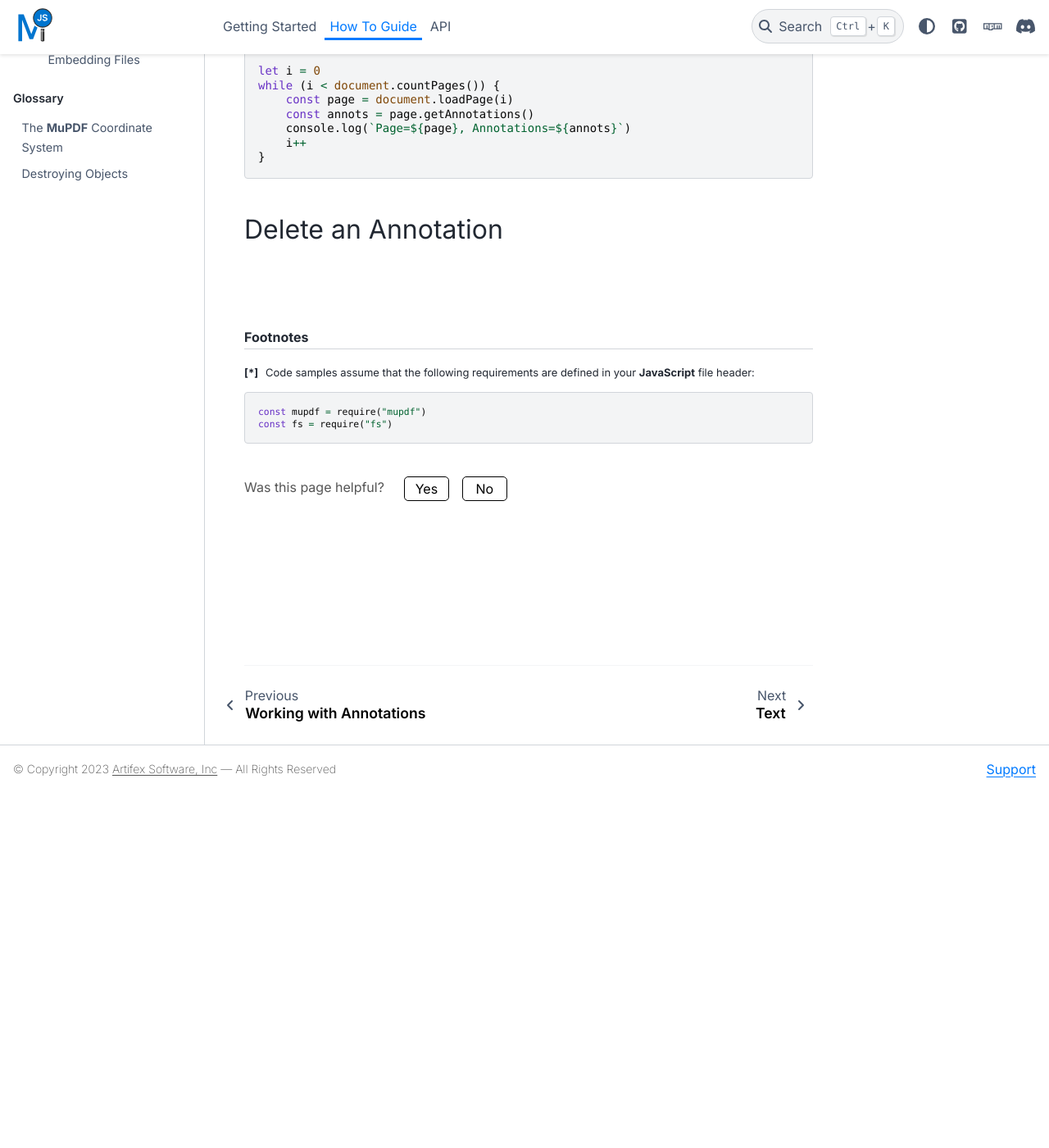
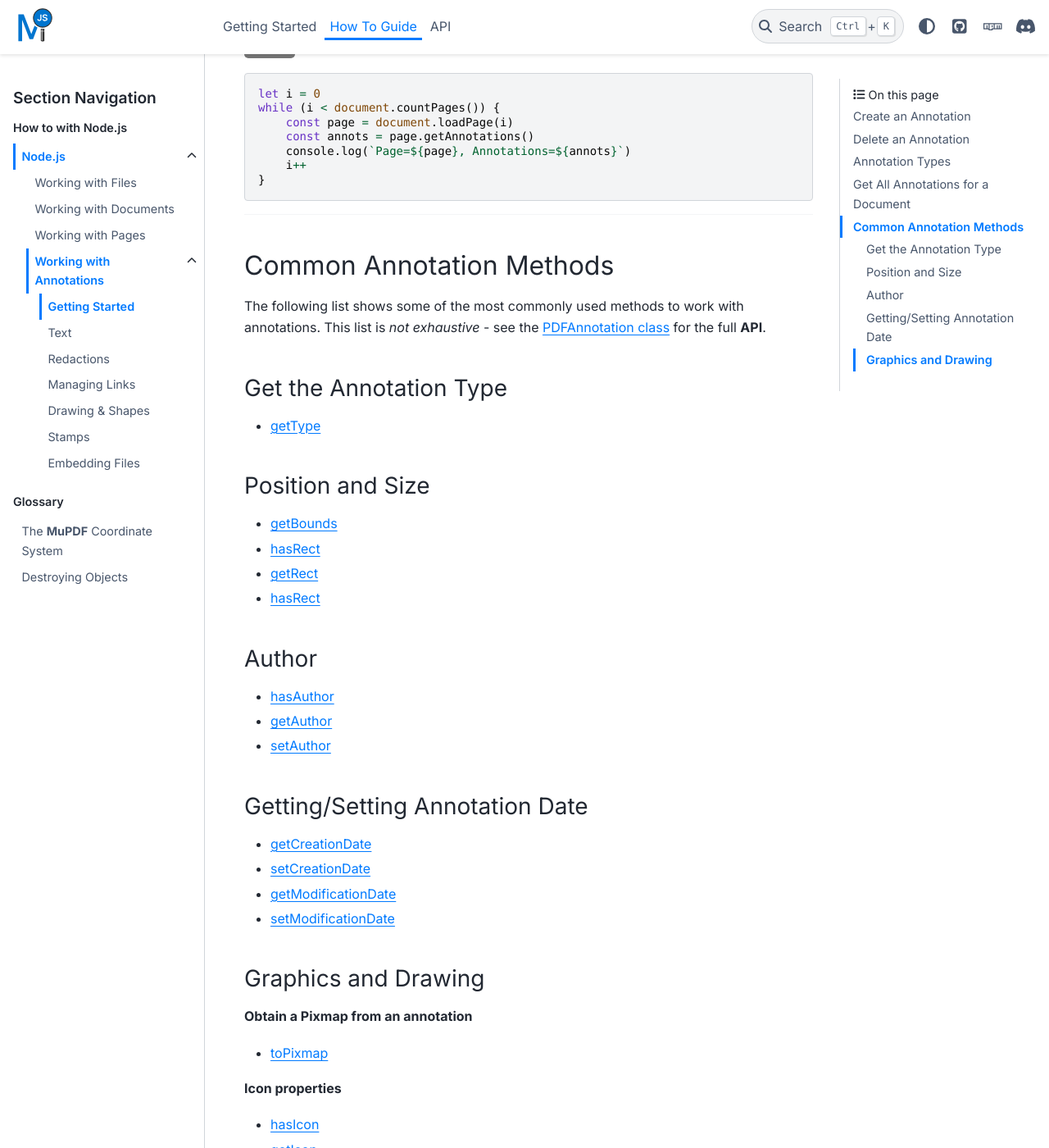
Before and after one commit to ArtifexSoftware/mupdf.js, a Sphinx documentation site: the page built from docs/how-to-guide/node/annotations/getting-started/index.rst, in a window 1280 px wide and 1400 px high, scrolled down 2588 px. Shown: the whole window at 82% size. Built offline with Sphinx 7.4.7 and the PyData theme 0.15.4, drawn with Linux system fonts in a browser that asks for light colours; before the commit the page ends 3555 px from its top, so only the background shows below that; some of the changed text lies outside the part shown.

Commit message:
Updates Annotations: getting started with generic PDF methods.
- Adds "Add Text" example.

```diff
--- a/docs/footer.rst
+++ b/docs/footer.rst
@@ -98,7 +98,7 @@
          for (var i=0;i<footerItem.length;i++) {
             const copyright = footerItem[i].getElementsByClassName("copyright");
             for (var j=0;j<copyright.length;j++) {
-               copyright[j].innerHTML = "&copy; Copyright 2023 <a href='https://artifex.com' target=_blank>Artifex Software, Inc</a> — All Rights Reserved";
+               copyright[j].innerHTML = "&copy; Copyright 2024 <a href='https://artifex.com' target=_blank>Artifex Software, Inc</a> — All Rights Reserved";
             }
          }
 
@@ -154,8 +154,10 @@
 .. _Rectangles: https://mupdf.readthedocs.io/en/latest/mutool-run-js-api.html#rectangles
 .. _addEmbeddedFile: https://mupdf.readthedocs.io/en/latest/mupdf-js.html#addEmbeddedFile
 .. _PDFPage: https://mupdf.readthedocs.io/en/latest/mutool-run-js-api.html#pdfpage
+.. _PDFAnnotation class:
 .. _PDFAnnotation: https://mupdf.readthedocs.io/en/latest/mupdf-js.html#pdfannotation
 .. _createAnnotation: https://mupdf.readthedocs.io/en/latest/mutool-run-js-api.html#createAnnotation
+.. _deleteAnnotation: https://mupdf.readthedocs.io/en/latest/mutool-run-js-api.html#deleteAnnotation
 .. _setIcon:
 .. _change the look of the icon: https://mupdf.readthedocs.io/en/latest/mutool-object-pdf-annotation.html#setIcon
 .. _QuadPoints: https://mupdf.readthedocs.io/en/latest/mupdf-js.html#setQuadPoints
--- a/docs/how-to-guide/node/annotations/getting-started/index.rst
+++ b/docs/how-to-guide/node/annotations/getting-started/index.rst
@@ -23,6 +23,20 @@
 .. code-block:: javascript
 
     let annotation = page.createAnnotation("Text")
+
+
+.. _Node_How_To_Guide_Annotations_Getting_Started_Annotation_Deletion:
+
+Delete an Annotation
+--------------------------
+
+To delete an annotation use the `deleteAnnotation`_ method on the `PDFPage`_ class.
+
+|example_tag|
+
+.. code-block:: javascript
+
+    page.deleteAnnotation(annotation)
 
 
 Annotation Types
@@ -130,14 +144,6 @@
 
 
 
-Annotation Properties
---------------------------------------------
-
-List the common properties ...
-
-- Setting size and position with `setRect`.
-
-"Cour", "Helv", "TiRo"
 
 
 .. _Node_How_To_Get_All_Annotations:
@@ -159,11 +165,77 @@
         i++
     }
 
+----
 
-.. _Node_How_To_Delete_and_Annotation:
 
-Delete an Annotation
---------------------------
+Common Annotation Methods
+--------------------------------------------
+
+The following list shows some of the most commonly used methods to work with annotations. This list is *not exhaustive* - see the `PDFAnnotation class`_ for the full **API**.
+
+
+Get the Annotation Type
+~~~~~~~~~~~~~~~~~~~~~~~~~~~
+
+- `getType <https://mupdf.readthedocs.io/en/latest/mupdf-js.html#id42>`_
+
+
+
+Position and Size
+~~~~~~~~~~~~~~~~~~~~~~~~~~~~~~~~~~~~~~~~~~~~~~
+
+- `getBounds <https://mupdf.readthedocs.io/en/latest/mupdf-js.html#id35>`_
+- `hasRect <https://mupdf.readthedocs.io/en/latest/mupdf-js.html#hasRect>`_
+- `getRect <https://mupdf.readthedocs.io/en/latest/mupdf-js.html#getRect>`_
+- `hasRect <https://mupdf.readthedocs.io/en/latest/mupdf-js.html#setRect>`_
+
+
+Author
+~~~~~~~~~~
+
+
+- `hasAuthor <https://mupdf.readthedocs.io/en/latest/mupdf-js.html#hasAuthor>`_
+- `getAuthor <https://mupdf.readthedocs.io/en/latest/mupdf-js.html#getAuthor>`_
+- `setAuthor <https://mupdf.readthedocs.io/en/latest/mupdf-js.html#setAuthor>`_
+
+
+Getting/Setting Annotation Date
+~~~~~~~~~~~~~~~~~~~~~~~~~~~~~~~~~~~~
+
+
+- `getCreationDate <https://mupdf.readthedocs.io/en/latest/mupdf-js.html#getCreationDate>`_
+- `setCreationDate <https://mupdf.readthedocs.io/en/latest/mupdf-js.html#setCreationDate>`_
+- `getModificationDate <https://mupdf.readthedocs.io/en/latest/mupdf-js.html#getModificationDate>`_
+- `setModificationDate <https://mupdf.readthedocs.io/en/latest/mupdf-js.html#setModificationDate>`_
+
+Graphics and Drawing
+~~~~~~~~~~~~~~~~~~~~~~~~~~
+
+**Obtain a Pixmap from an annotation**
+
+
+- `toPixmap <https://mupdf.readthedocs.io/en/latest/mupdf-js.html#id37>`_
+
+**Icon properties**
+
+
+- `hasIcon <https://mupdf.readthedocs.io/en/latest/mupdf-js.html#hasIcon>`_
+- `getIcon <https://mupdf.readthedocs.io/en/latest/mupdf-js.html#getIcon>`_
+- `setIcon <https://mupdf.readthedocs.io/en/latest/mupdf-js.html#setIcon>`_
+
+
+**Color and opacity**
+
+
+- `getColor <https://mupdf.readthedocs.io/en/latest/mupdf-js.html#getColor>`_
+- `setColor <https://mupdf.readthedocs.io/en/latest/mupdf-js.html#setColor>`_
+- `hasInteriorColor <https://mupdf.readthedocs.io/en/latest/mupdf-js.html#hasInteriorColor>`_
+- `getInteriorColor <https://mupdf.readthedocs.io/en/latest/mupdf-js.html#getInteriorColor>`_
+- `setInteriorColor <https://mupdf.readthedocs.io/en/latest/mupdf-js.html#setInteriorColor>`_
+- `getOpacity <https://mupdf.readthedocs.io/en/latest/mupdf-js.html#getOpacity>`_
+- `setOpacity <https://mupdf.readthedocs.io/en/latest/mupdf-js.html#setOpacity>`_
+
+
 
 
 
--- a/docs/how-to-guide/node/document/index.rst
+++ b/docs/how-to-guide/node/document/index.rst
@@ -269,7 +269,8 @@
 Embedding Files
 --------------------------
 
-Embedding files uses the `addEmbeddedFile`_ API method on the document instance.
+Embedding files uses the :ref:`addEmbeddedFile <Node_How_To_Guide_Annotations_Embedding_Files>` method on the document instance.
+
 
 
 
```
Also changed, not shown: other parts of docs/how-to-guide/node/annotations/getting-started/index.rst (+2 -2 lines), docs/how-to-guide/node/page/index.rst (+39 -4 lines).
